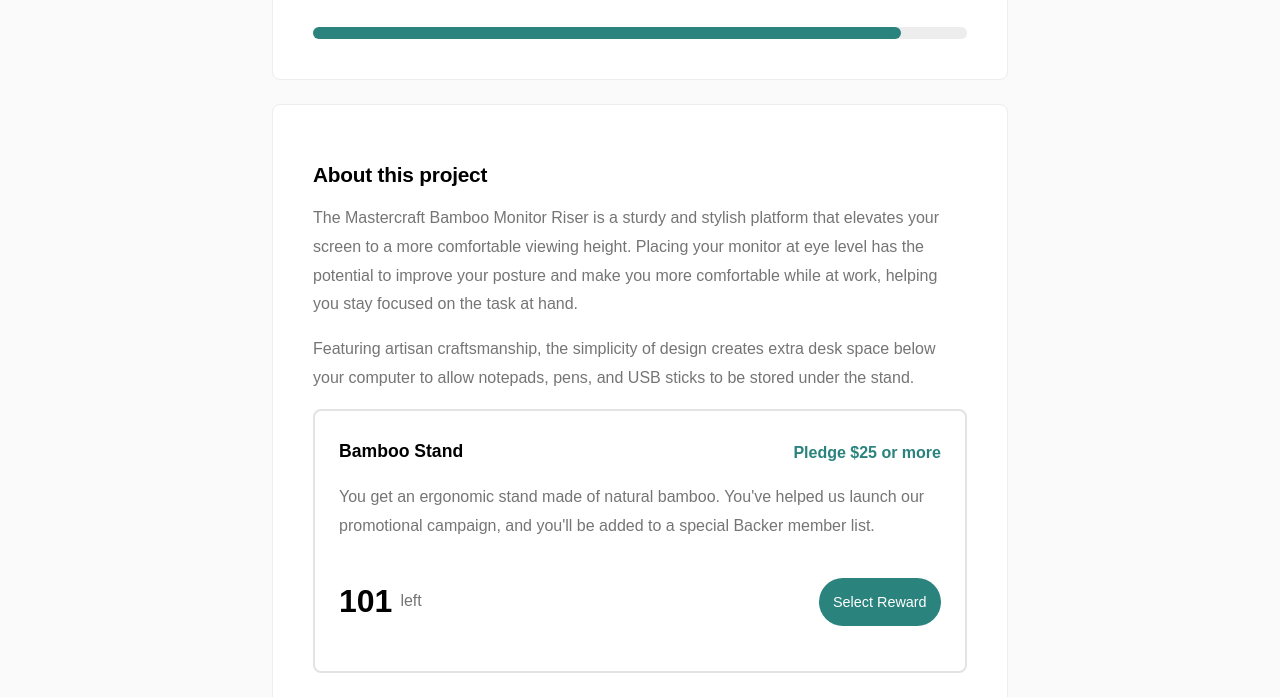
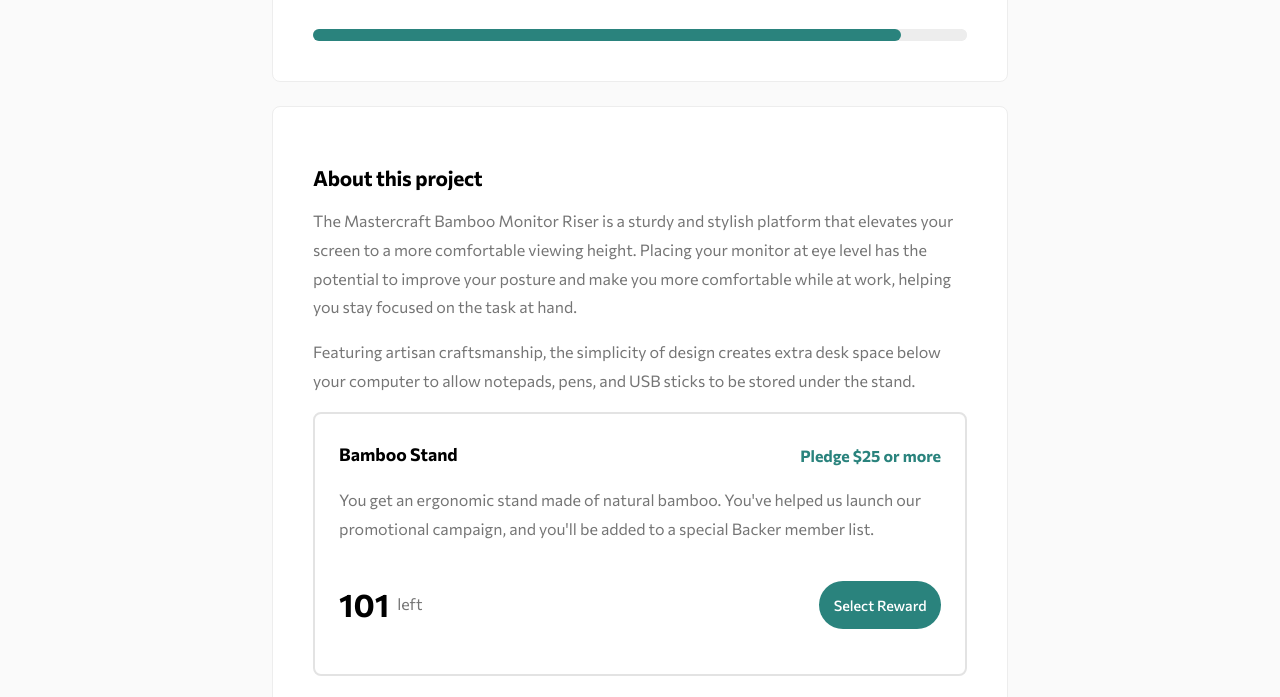
Before and after one commit to seranela/crowdfunding-product-page, a plain HTML site: page index.html in a window 1280 px wide. Shown: the part 667-1364 px from the top of the page. Drawn offline with Linux system fonts and the light colour scheme.

Commit message:
Uncomment Google fonts

```diff
--- a/index.html
+++ b/index.html
@@ -4,9 +4,9 @@
   <meta charset="UTF-8">
   <meta name="description" content="Frontend Mentor Challenge">
   <meta name="viewport" content="width=device-width, initial-scale=1.0">
-  <!--<link rel="preconnect" href="https://fonts.googleapis.com">
+  <link rel="preconnect" href="https://fonts.googleapis.com">
   <link rel="preconnect" href="https://fonts.gstatic.com" crossorigin>
-  <link href="https://fonts.googleapis.com/css2?family=Commissioner:wght@400;500;700&display=swap" rel="stylesheet">-->
+  <link href="https://fonts.googleapis.com/css2?family=Commissioner:wght@400;500;700&display=swap" rel="stylesheet">
   <link rel="stylesheet" href="css/default.css">
   <link rel="icon" type="image/png" sizes="32x32" href="./images/favicon-32x32.png">
   <title>Frontend Mentor | Crowdfunding product page</title>
```
